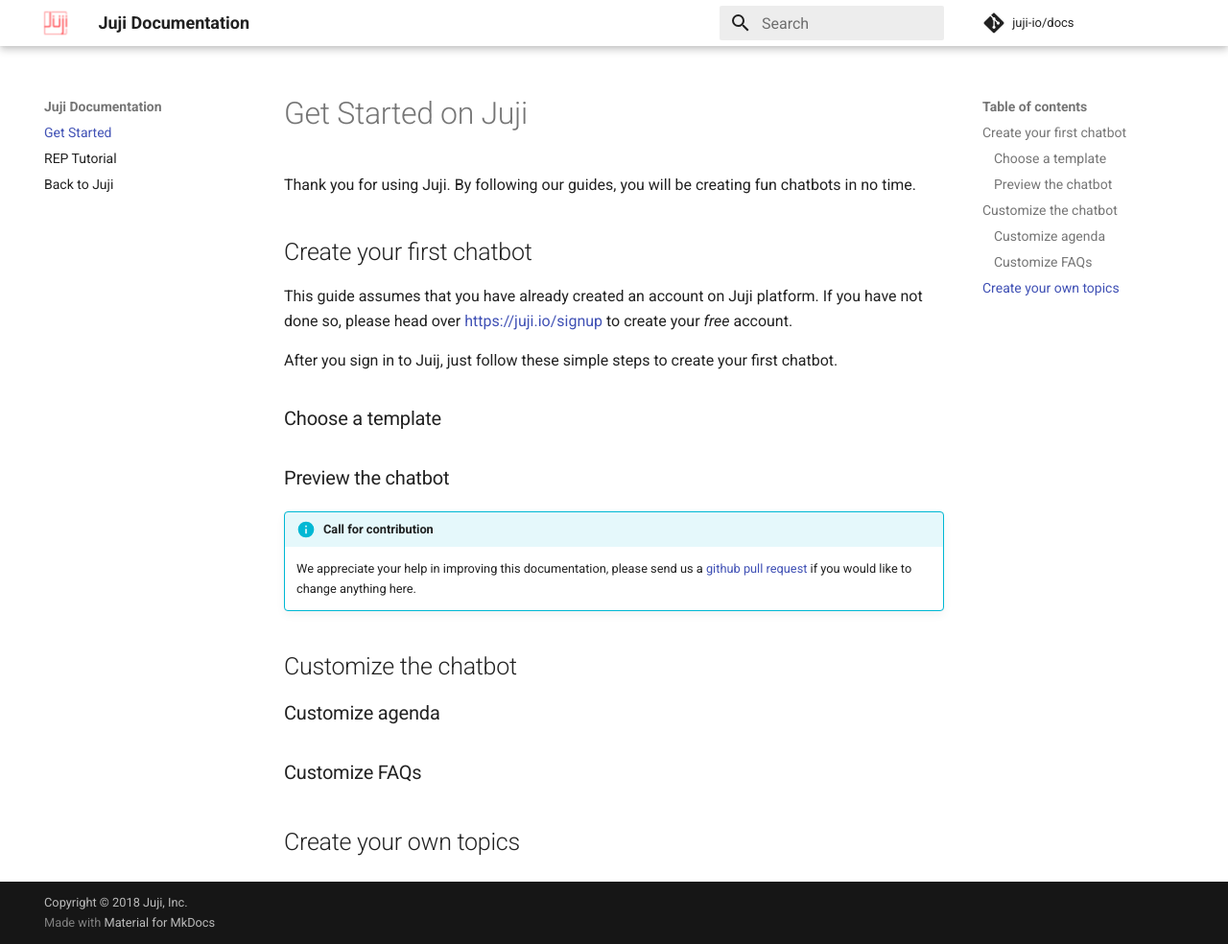
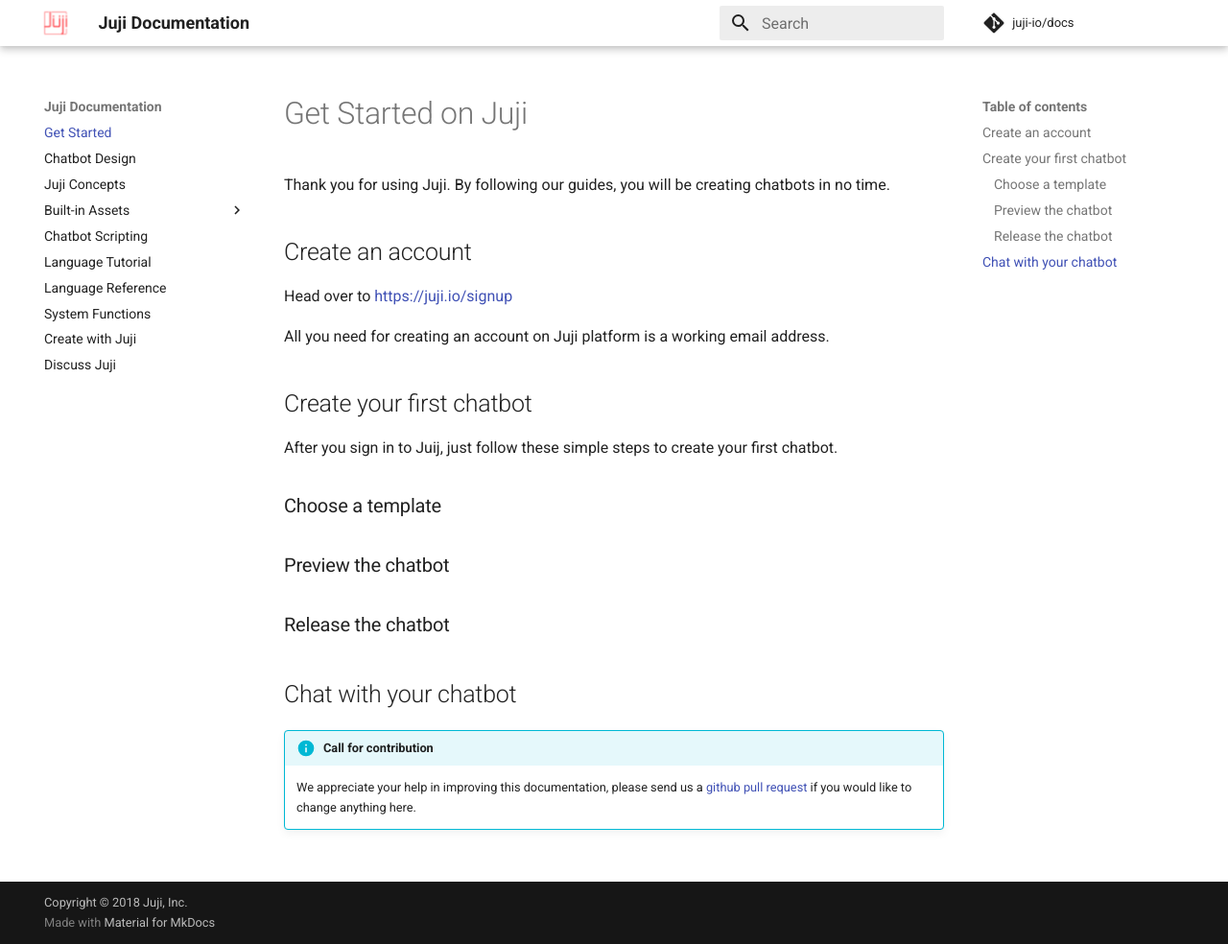
Before and after one commit to juji-io/docs, an MkDocs documentation site: the page built from docs/index.md, in a window 1280 px wide and 984 px high. Shown: the whole window at 96% size. Built offline with MkDocs 1.6.1 and Material for MkDocs 9.7.7, drawn with Linux system fonts in a browser that asks for light colours; comment, search, counter and statistics services are not loaded.

Commit message:
structure

```diff
--- a/docs/index.md
+++ b/docs/index.md
@@ -1,12 +1,18 @@
 # Get Started on Juji
 
-Thank you for using Juji. By following our guides, you will be creating fun chatbots in no time.
+Thank you for using Juji. By following our guides, you will be creating chatbots in no time.
+
+## Create an account
+
+Head over to https://juji.io/signup
+
+All you need for creating an account on Juji platform is a working email
+address.
+
+
+
 
 ## Create your first chatbot
-
-This guide assumes that you have already created an account on Juji platform. If
-you have not done so, please head over https://juji.io/signup to create your *free*
-account.
 
 After you sign in to Juij, just follow these simple steps to create your first chatbot.
 
@@ -14,15 +20,13 @@
 
 ### Preview the chatbot
 
+### Release the chatbot
+
+## Chat with your chatbot
+
+
+
 !!! info "Call for contribution"
     We appreciate your help in improving this documentation, please send us a
     [github pull request](https://github.com/juji-io/docs) if you would like to
     change anything here.
-
-## Customize the chatbot
-
-### Customize agenda
-
-### Customize FAQs
-
-## Create your own topics
--- a/mkdocs.yml
+++ b/mkdocs.yml
@@ -44,5 +44,14 @@
 
 nav:
   - Get Started: index.md
-  - REP Tutorial: tutorial.md
-  - Back to Juji: https://juji.io
+  - Chatbot Design: design.md
+  - Juji Concepts: concept.md
+  - Built-in Assets:
+    - Bot Initiated: sys-bot.md
+    - User Initiated: sys-user.md
+  - Chatbot Scripting: ide.md
+  - Language Tutorial: tutorial.md
+  - Language Reference: reference.md
+  - System Functions: sys-fun/
+  - Create with Juji: https://juji.io/login
+  - Discuss Juji: https://forum.juji.io
```
Also changed, not shown: docs/tutorial.md (+11 -2 lines).
